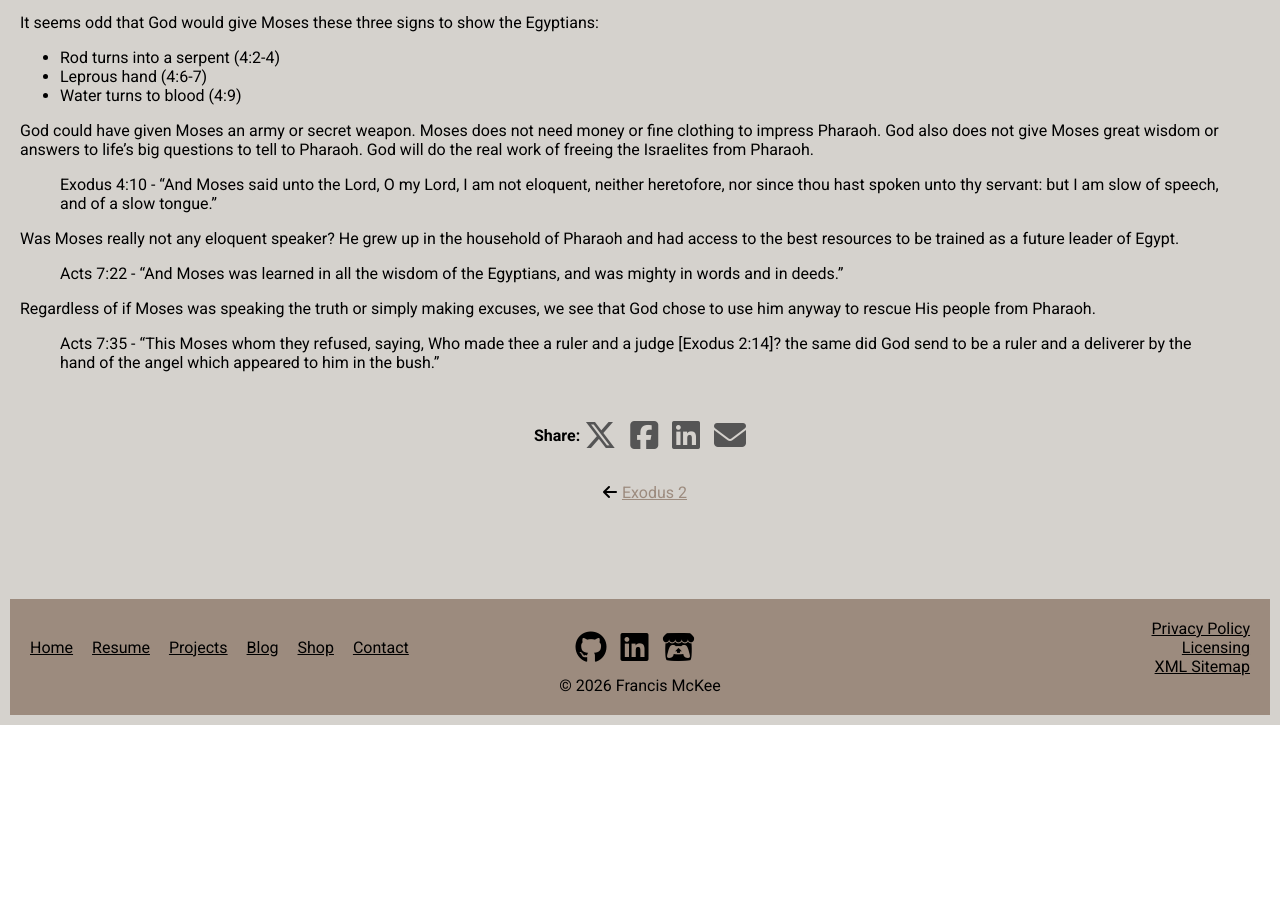
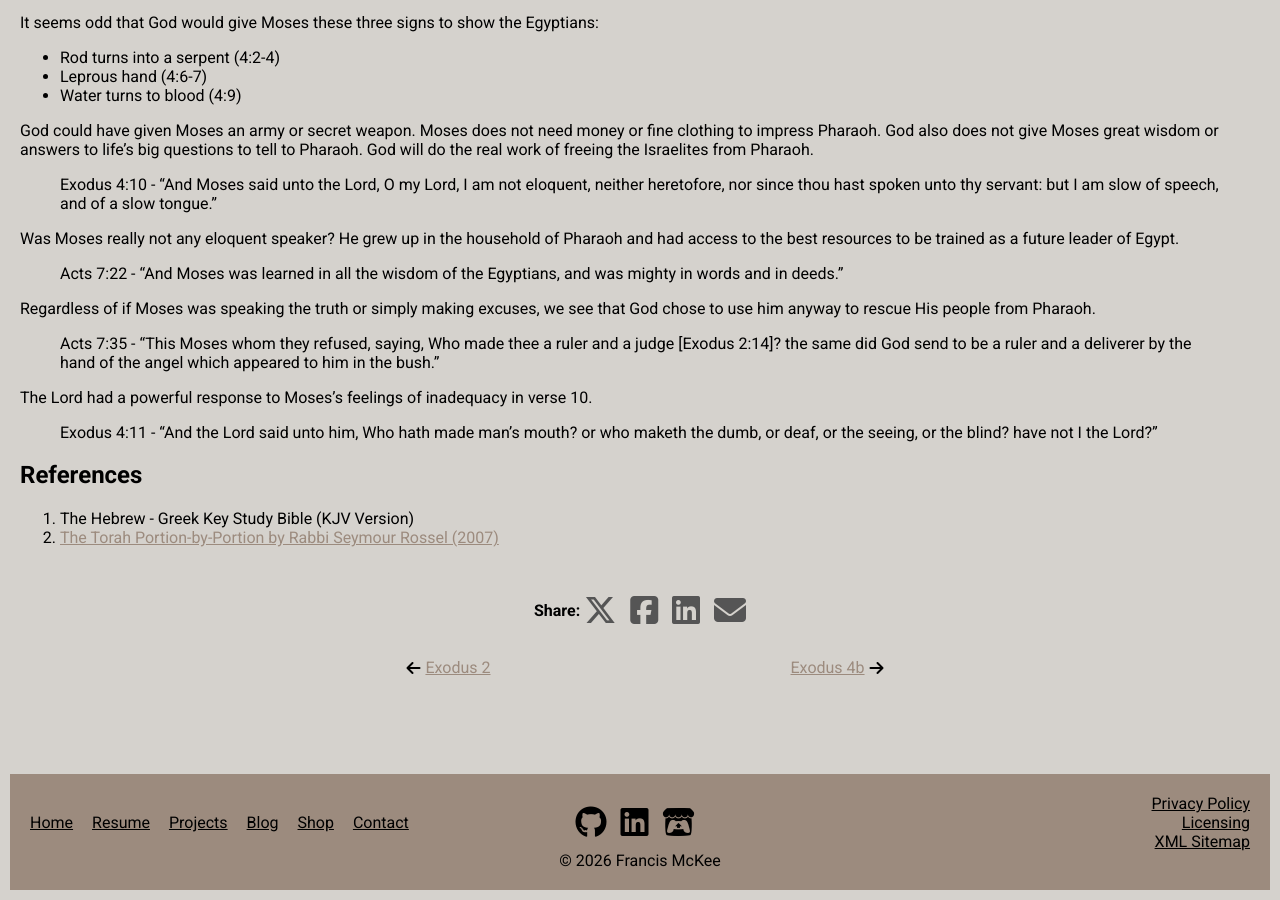
Before and after one commit to Francis-McKee/francis-mckee.github.io, a Jekyll site: the page built from _posts/theology/exodus/2026-04-01-exodus-3-4a.md, in a window 1280 px wide and 900 px high, scrolled down 771 px. Built offline with Jekyll 4.4.1, drawn with Linux system fonts in a browser that asks for light colours; nearby versions of some CDN libraries; comment, search, counter and statistics services are not loaded; before the commit the page ends 1496 px from its top, so only the background shows below that.

Commit message:
added post 2026-04-03 Exodus 4b

```diff
--- a/_posts/theology/exodus/2026-04-01-exodus-3-4a.md
+++ b/_posts/theology/exodus/2026-04-01-exodus-3-4a.md
@@ -41,3 +41,11 @@ Was Moses really not any eloquent speaker? He grew up in the household of Pharao
 Regardless of if Moses was speaking the truth or simply making excuses, we see that God chose to use him anyway to rescue His people from Pharaoh.
 
 > Acts 7:35 - “This Moses whom they refused, saying, Who made thee a ruler and a judge [Exodus 2:14]? the same did God send to be a ruler and a deliverer by the hand of the angel which appeared to him in the bush.”
+
+The Lord had a powerful response to Moses's feelings of inadequacy in verse 10.
+
+> Exodus 4:11 - "And the Lord said unto him, Who hath made man's mouth? or who maketh the dumb, or deaf, or the seeing, or the blind? have not I the Lord?"
+
+## References
+1. The Hebrew - Greek Key Study Bible (KJV Version)
+2. [The Torah Portion-by-Portion by Rabbi Seymour Rossel (2007)](https://a.co/d/boaYc5X)
```
Also changed, not shown: _posts/theology/exodus/2026-04-03-exodus-4b.md (added, +59 -0 lines), 1 other file.
